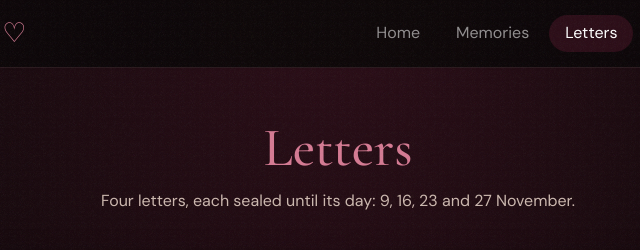
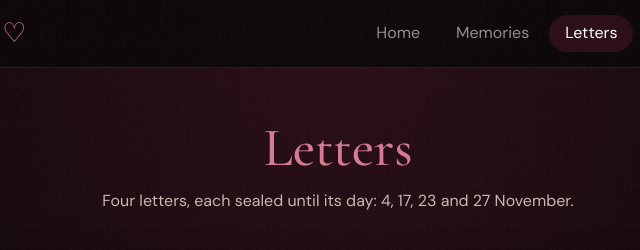
Before and after one commit to CHIAJI-17/birthday-project, a plain HTML site: page letters.html in a window 1280 px wide. Shown: the top 250 px of the page, 302-942 px from the left. Drawn offline with nearby package versions, Linux system fonts and the light colour scheme.

Commit message:
Update letter dates in letters.html

```diff
--- a/letters.html
+++ b/letters.html
@@ -12,7 +12,7 @@
 <div id="site-nav"></div>
 <main class="container py-5">
   <h1 class="page-title text-center">Letters</h1>
-  <p class="text-center lead-soft mx-auto">Four letters, each sealed until its day: 9, 16, 23 and 27 November.</p>
+  <p class="text-center lead-soft mx-auto">Four letters, each sealed until its day: 4, 17, 23 and 27 November.</p>
   <div id="letters-list" class="row g-4 mt-2"></div>
 </main>
 <footer class="text-center py-4 hand">made with love · scrapbook 2026 ♡</footer>
```
